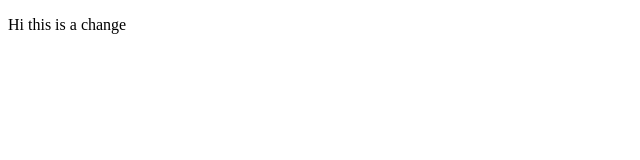
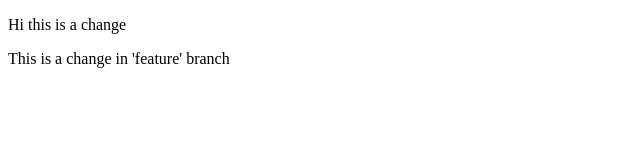
Before and after one commit to TiwaDosumu/new-project, a plain HTML site: page index.html in a window 1280 px wide. Shown: the whole page, without its empty margins (0-640 px from the left). Drawn offline with Linux system fonts and the light colour scheme.

Commit message:
Update index.html

```diff
--- a/index.html
+++ b/index.html
@@ -10,6 +10,7 @@
 
 <body>
   <p> Hi this is a change </p>
+  <p>This is a change in 'feature' branch</p>
 </body>
 
 </html>
```
